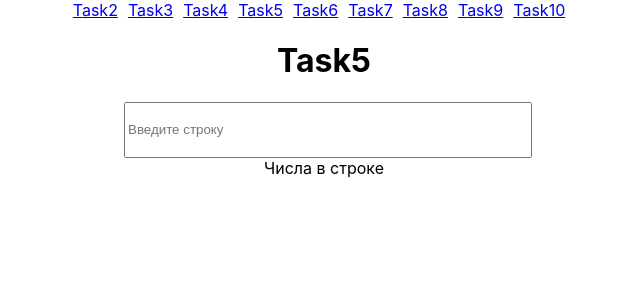
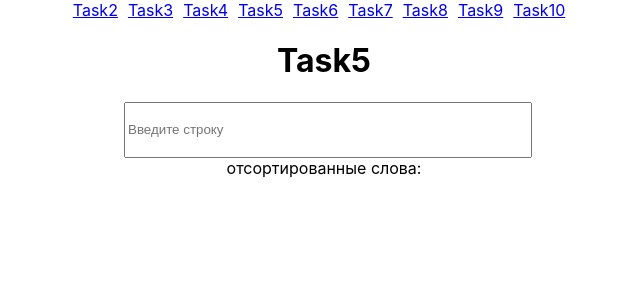
Before and after one commit to aylok1n/programming-workshop, a React (Create React App) app: page /Task6 in a window 1280 px wide. Shown: the top 300 px of the page, without its empty margins (316-956 px from the left). Built offline with nearby package versions, Linux system fonts and the light colour scheme.

Commit message:
change task 6 variant

```diff
--- a/src/Tasks/Task6.js
+++ b/src/Tasks/Task6.js
@@ -3,14 +3,13 @@ import './styles.css'
 
 export const Task6 = (props) => {
     const [string, setString] = useState('')
-    const [numbers, setNumbers] = useState([])
+    const [words, setWords] = useState([])
 
-    const findNumbers = (e) => {
+    const setByAlphabet = (e) => {
         let str = e.target.value
         setString(str)
-        var regex = /[+-]?\d+(\.\d+)?/g;
-        var floats = str.match(regex).map((v) => parseFloat(v));
-        setNumbers(floats)
+        var words = str.replace(/[0-9]/g, '').split(' ').sort();
+        setWords(words)
     }
 
     return (
@@ -18,10 +17,10 @@ export const Task6 = (props) => {
             <h1>Task5</h1>
             <div className='row ' style={{ maxWidth: 600, width: 600, justifyContent: 'center' }}>
                 <div className='column'>
-                    <input style={{ width: 400, height: 50 }} placeholder='Введите строку' value={string} onChange={findNumbers} ></input>
+                    <input style={{ width: 400, height: 50 }} placeholder='Введите строку' value={string} onChange={setByAlphabet} ></input>
                 </div>
             </div>
-            <div>Числа в строке {numbers.map((i, index) => (
+            отсортированные слова: <div> {words.map((i, index) => (
                 <span style={{ marginRight: 5 }} key={index}>{i}</span>
             ))}</div>
         </div>
```
